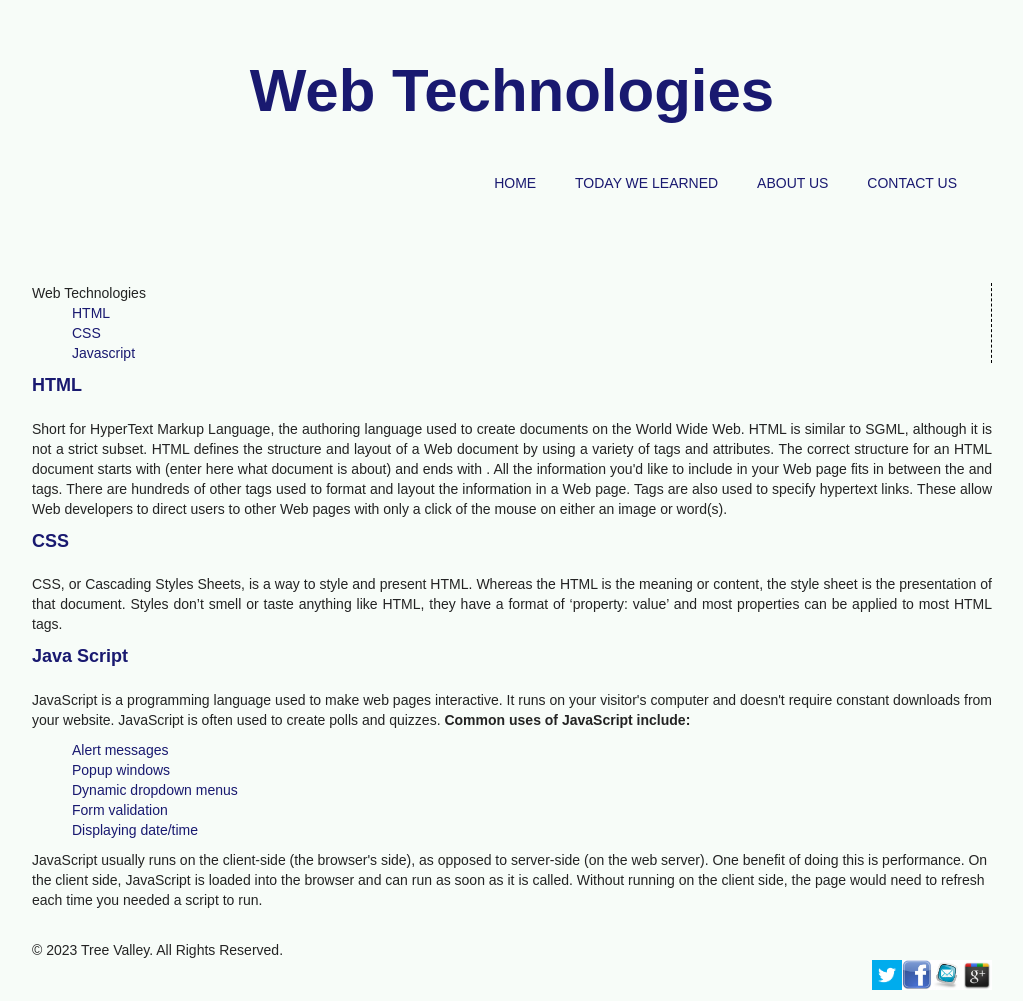
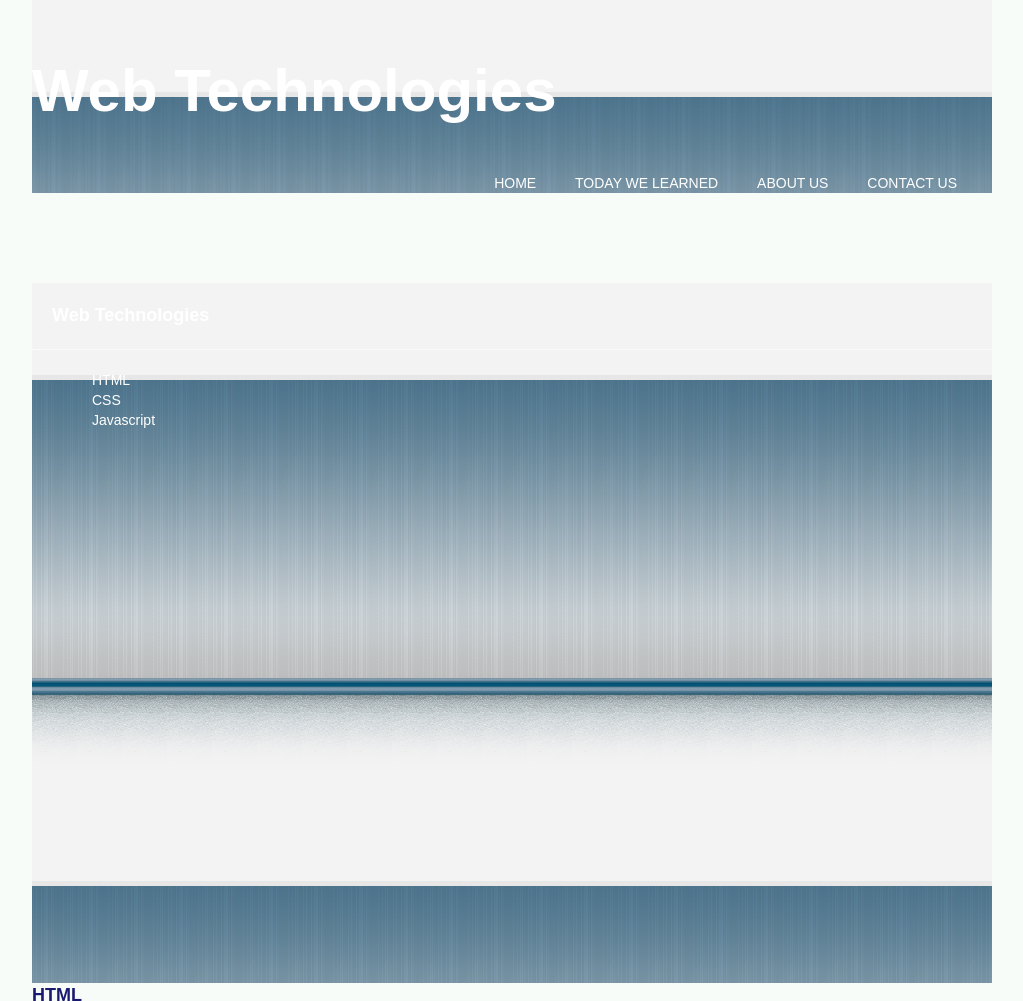
Before and after one commit to shammipuri/demo-project, a plain HTML site: page index.html in a window 1280 px wide. Shown: the top 1001 px of the page, without its empty margins (128-1151 px from the left). Drawn offline with nearby package versions, Linux system fonts and the light colour scheme.

Commit message:
modified css file

```diff
--- a/stylesheet.css
+++ b/stylesheet.css
@@ -5,10 +5,8 @@ body
 {
 	margin:0px;
 	padding:0px;
-	 background-color: #F7FCF8;
-    background-image: url("images/bg.jpg");
-    background-position: center top;
-    background-repeat: repeat-x;
+	background-color: #F7FCF8;
+
     color: #232323;
 
 
@@ -26,8 +24,11 @@ body
 {
 	width: 100%;
 	margin: 0px;
-	padding: 0px;
-	color:#191970;
+	padding-top: -10px;
+	color:white;
+	 background-image: url("images/bg_top_repeat.jpg");
+    background-position: center top;
+    background-repeat: repeat-x;
 
 }
 .span12
@@ -36,7 +37,7 @@ body
 	font-weight:bold;
 	padding-top:5%;
 	padding-bottom:2%;
-	text-align:center;
+
 
 }
 .menu
@@ -53,7 +54,7 @@ body
 	list-style:none;
 	margin-right:20px;
 	padding-right:15px;
-	color:#191970;
+	color:white;
 
 }
 .menu li:after
@@ -69,13 +70,9 @@ body
 {
 	text-decoration:none;
 	color:inherit;
-	background-image: url(images/menu.jpg) no-repeat;
+
 }
-.content .span3
-{
-	height:100%;
-	border-right: 1px dashed black;
-}
+
 
 .topic-list
 {
@@ -117,7 +114,7 @@ ul  ul, #submenu
 
 .content ul
 {
-	color:#191970;
+
 	list-style:none;
 }
 .content ul a
@@ -152,3 +149,22 @@ pre,p
 {
 	display: none;
 }
+.span3
+{
+	height:700px;
+    background-image: url("images/bg_top_repeat.jpg");
+	color: white;
+
+}
+ #menu-title{
+	font-size: 18px;
+	font-weight: bold;
+	border-bottom:1px dotted white;
+	color:white;
+	padding:20px;
+
+}
+#menu-list
+{
+	padding: 20px;
+}
```
